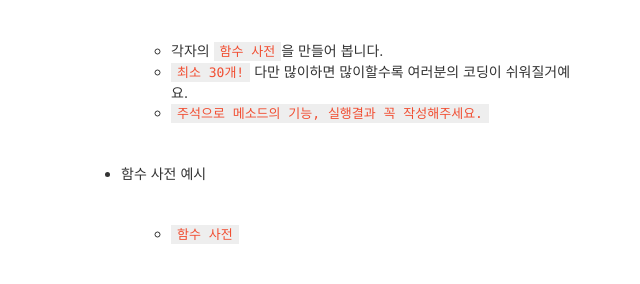
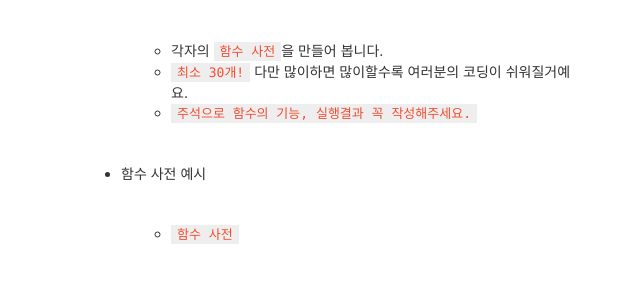
Before and after one commit to likelionkonkuk/likelionkonkuk.github.io, a Jekyll site: the page built from _posts/2019-03-26-notice-05.md, in a window 1280 px wide. Shown: the part 498-782 px from the top of the page, without its empty margins (319-959 px from the left). Built offline with Jekyll 4.4.1, drawn with Linux system fonts in a browser that asks for light colours.

Commit message:
fix typing errors

```diff
--- a/_posts/2019-03-26-notice-05.md
+++ b/_posts/2019-03-26-notice-05.md
@@ -14,7 +14,7 @@ updated: 2019-03-26
 - 나만의 함수 사전 만들기
     - 각자의 `함수 사전`을 만들어 봅니다.
     - `최소 30개!` 다만 많이하면 많이할수록 여러분의 코딩이 쉬워질거예요.
-    - `주석으로 메소드의 기능, 실행결과 꼭 작성해주세요.`
+    - `주석으로 함수의 기능, 실행결과 꼭 작성해주세요.`
 
 - 함수 사전 예시
     - [`함수 사전`](https://github.com/likelionkonkuk/likelionkonkuk.github.io/tree/master/assets/homework/function_dictionary.py)
```
